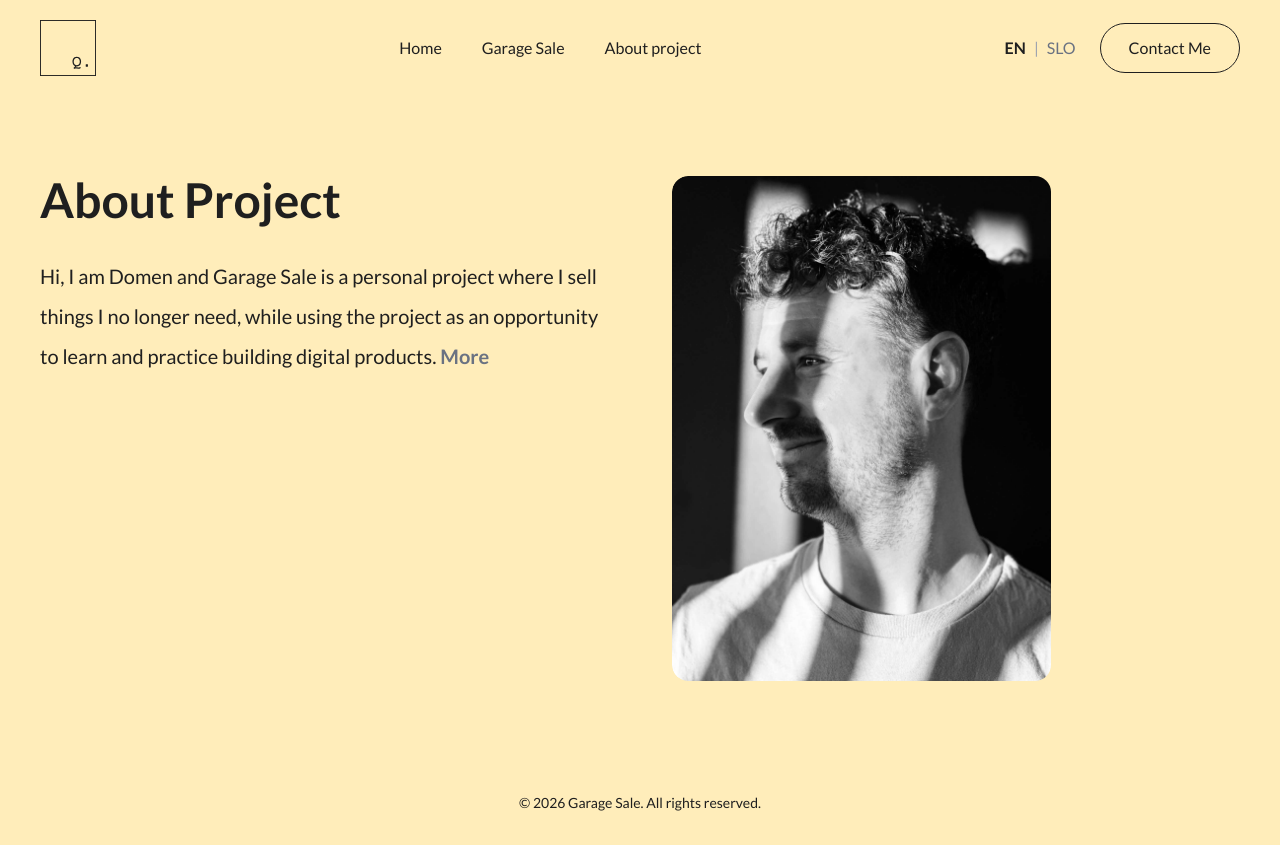
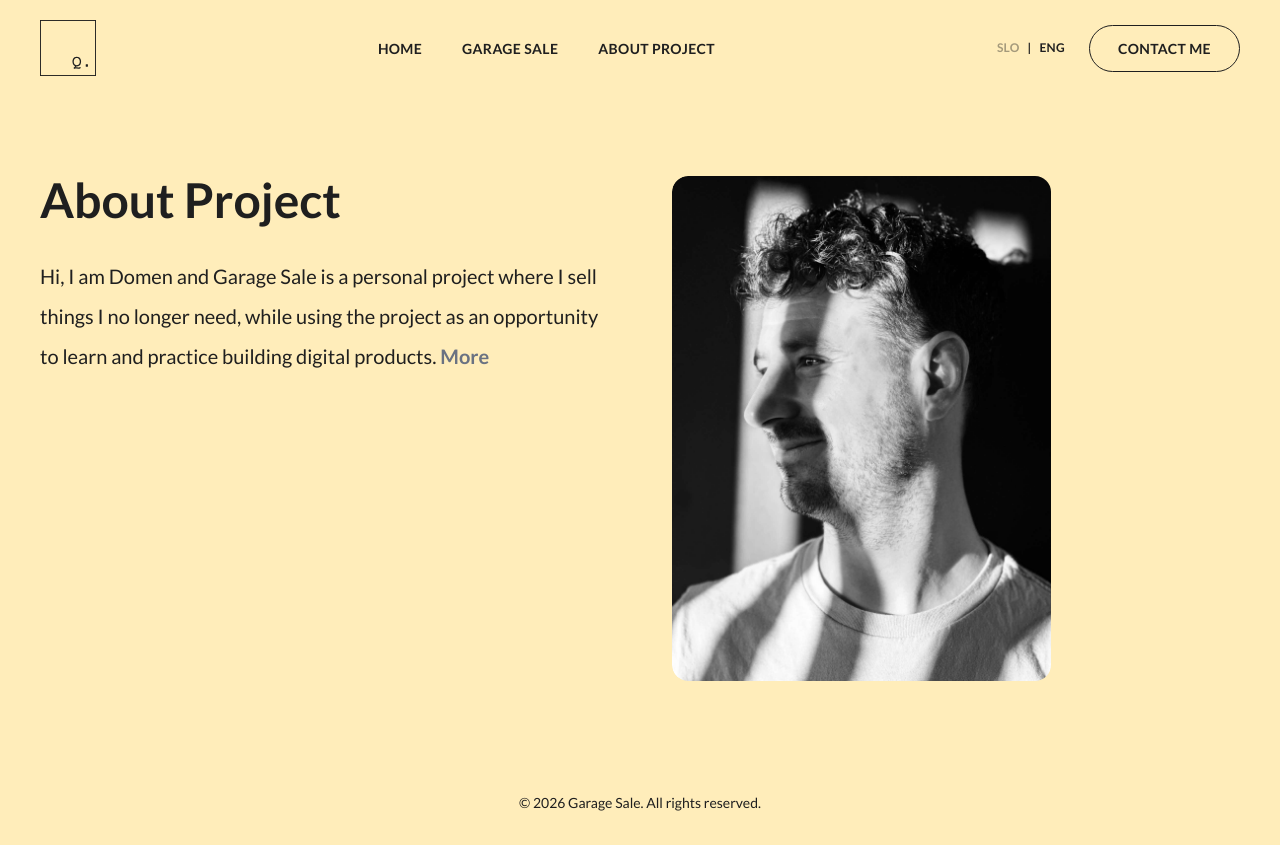
Before and after one commit to Mender92/garage-sale, a React (Vite) app: page /about in a window 1280 px wide. Built offline with nearby package versions, Linux system fonts and the light colour scheme.

Commit message:
Update navbar language switcher and styling

```diff
--- a/src/App.jsx
+++ b/src/App.jsx
@@ -1,3 +1,4 @@
+import { useState } from "react";
 import { Routes, Route } from "react-router-dom";
 
 import Layout from "./components/layout/Layout";
@@ -8,13 +9,19 @@ import GarageSale from "./pages/GarageSale";
 import Product from "./pages/Product";
 import Contact from "./pages/Contact";
 
-console.log("Product:", Product);
-console.log("Type of Product:", typeof Product);
+function App() {
+  const [language, setLanguage] = useState("en");
 
-function App() {
   return (
     <Routes>
-      <Route element={<Layout />}>
+      <Route
+        element={
+          <Layout
+            language={language}
+            setLanguage={setLanguage}
+          />
+        }
+      >
         <Route path="/" element={<Home />} />
         <Route path="/about" element={<About />} />
         <Route path="/garage-sale" element={<GarageSale />} />
--- a/src/components/layout/Layout.jsx
+++ b/src/components/layout/Layout.jsx
@@ -1,19 +1,24 @@
-import { useState } from "react";
 import { Outlet } from "react-router-dom";
 import Container from "./Container";
 import Navbar from "./Navbar";
 import Footer from "./Footer";
 
-function Layout() {
-  const [language, setLanguage] = useState("en");
-
+function Layout({ language, setLanguage }) {
   return (
     <>
-      <Navbar language={language} setLanguage={setLanguage} />
+      <Navbar
+        language={language}
+        setLanguage={setLanguage}
+      />
 
       <Container>
         <main className="pt-24">
-          <Outlet context={{ language }} />
+          <Outlet
+            context={{
+              language,
+              setLanguage,
+            }}
+          />
         </main>
 
         <Footer />
--- a/src/components/layout/Navbar.jsx
+++ b/src/components/layout/Navbar.jsx
@@ -13,6 +13,7 @@ function Navbar({ language, setLanguage }) {
   return (
     <header className="fixed top-0 left-0 w-full bg-[#FFEDBA] z-50">
       <div className="max-w-[1280px] mx-auto px-6 lg:px-10 flex items-center justify-between h-24">
+
         {/* Logo */}
         <NavLink to="/" onClick={closeMenu}>
           <img
@@ -24,62 +25,83 @@ function Navbar({ language, setLanguage }) {
 
         {/* Desktop navigation */}
         <nav className="hidden md:block">
-          <ul className="flex gap-10 text-[16px] font-normal">
+          <ul className="flex gap-10 text-[14px] font-bold uppercase tracking-wide">
+
             <li>
-              <NavLink to="/">{t.home}</NavLink>
+              <NavLink
+                to="/"
+                className="transition-opacity duration-200 hover:opacity-60"
+              >
+                {t.home}
+              </NavLink>
             </li>
 
             <li>
-              <NavLink to="/garage-sale">{t.garageSale}</NavLink>
+              <NavLink
+                to="/garage-sale"
+                className="transition-opacity duration-200 hover:opacity-60"
+              >
+                {t.garageSale}
+              </NavLink>
             </li>
 
             <li>
-              <NavLink to="/about">{t.about}</NavLink>
+              <NavLink
+                to="/about"
+                className="transition-opacity duration-200 hover:opacity-60"
+              >
+                {t.about}
+              </NavLink>
             </li>
+
           </ul>
         </nav>
 
-        {/* Right side */}
+        {/* Language + Contact */}
         <div className="hidden md:flex items-center gap-6">
+
           {/* Language switcher */}
-          <div className="flex items-center gap-2 text-[16px]">
-            <button
-              type="button"
-              onClick={() => setLanguage("en")}
-              className={
-                language === "en"
-                  ? "font-bold"
-                  : "text-gray-500 hover:text-[#1F1F1F] transition"
-              }
-            >
-              EN
-            </button>
-
-            <span className="text-gray-400">|</span>
+          <div className="flex items-center gap-2 text-[12px] font-bold uppercase tracking-wide">
 
             <button
               type="button"
               onClick={() => setLanguage("sl")}
-              className={
+              className={`transition-opacity duration-200 ${
                 language === "sl"
-                  ? "font-bold"
-                  : "text-gray-500 hover:text-[#1F1F1F] transition"
-              }
+                  ? "opacity-100"
+                  : "opacity-40 hover:opacity-70"
+              }`}
             >
               SLO
             </button>
+
+            <span>|</span>
+
+            <button
+              type="button"
+              onClick={() => setLanguage("en")}
+              className={`transition-opacity duration-200 ${
+                language === "en"
+                  ? "opacity-100"
+                  : "opacity-40 hover:opacity-70"
+              }`}
+            >
+              ENG
+            </button>
+
           </div>
 
-          {/* Contact button */}
+          {/* Contact */}
           <NavLink
             to="/contact"
-            className="border border-[#1F1F1F] rounded-full px-7 py-3 hover:bg-[#1F1F1F] hover:text-white transition"
+            className="border border-[#1F1F1F] rounded-full px-7 py-3 text-[14px] font-bold uppercase tracking-wide transition-all duration-200 hover:bg-[#1F1F1F] hover:text-white"
           >
             {t.contact}
           </NavLink>
+
         </div>
 
-        {/* Mobile hamburger */}
+        {/* Mobile menu button */}
         <button
           type="button"
           className="md:hidden text-3xl"
@@ -92,68 +114,89 @@ function Navbar({ language, setLanguage }) {
         {/* Mobile menu */}
         {isOpen && (
           <div className="absolute top-full left-0 w-full bg-[#FFEDBA] shadow-lg rounded-2xl p-6 md:hidden z-50">
+
             <nav>
-              <ul className="flex flex-col gap-6 text-lg">
+              <ul className="flex flex-col gap-6 text-[14px] font-bold uppercase tracking-wide">
+
                 <li>
-                  <NavLink to="/" onClick={closeMenu}>
+                  <NavLink
+                    to="/"
+                    onClick={closeMenu}
+                    className="transition-opacity duration-200 hover:opacity-60"
+                  >
                     {t.home}
                   </NavLink>
                 </li>
 
                 <li>
-                  <NavLink to="/garage-sale" onClick={closeMenu}>
+                  <NavLink
+                    to="/garage-sale"
+                    onClick={closeMenu}
+                    className="transition-opacity duration-200 hover:opacity-60"
+                  >
                     {t.garageSale}
                   </NavLink>
                 </li>
 
                 <li>
-                  <NavLink to="/about" onClick={closeMenu}>
+                  <NavLink
+                    to="/about"
+                    onClick={closeMenu}
+                    className="transition-opacity duration-200 hover:opacity-60"
+                  >
                     {t.about}
                   </NavLink>
+                </li>
+
+                {/* Language */}
+                <li>
+                  <div className="flex items-center gap-2 text-[12px] font-bold uppercase tracking-wide">
+
+                    <button
+                      type="button"
+                      onClick={() => setLanguage("sl")}
+                      className={`transition-opacity duration-200 ${
+                        language === "sl"
+                          ? "opacity-100"
+                          : "opacity-40"
+                      }`}
+                    >
+                      SLO
+                    </button>
+
+                    <span>|</span>
+
+                    <button
+                      type="button"
+                      onClick={() => setLanguage("en")}
+                      className={`transition-opacity duration-200 ${
+                        language === "en"
+                          ? "opacity-100"
+                          : "opacity-40"
+                      }`}
+                    >
+                      ENG
+                    </button>
+
+                  </div>
                 </li>
 
                 <li>
                   <NavLink
                     to="/contact"
                     onClick={closeMenu}
-                    className="inline-block border border-[#1F1F1F] rounded-full px-6 py-3 text-center"
+                    className="inline-block border border-[#1F1F1F] rounded-full px-6 py-3 text-[14px] uppercase tracking-wide transition-all duration-200 hover:bg-[#1F1F1F] hover:text-white"
                   >
                     {t.contact}
                   </NavLink>
                 </li>
 
-                {/* Mobile language switcher */}
-                <li className="flex items-center gap-2">
-                  <button
-                    type="button"
-                    onClick={() => setLanguage("en")}
-                    className={
-                      language === "en"
-                        ? "font-bold"
-                        : "text-gray-500"
-                    }
-                  >
-                    EN
-                  </button>
-
-                  <span className="text-gray-400">|</span>
-
-                  <button
-                    type="button"
-                    onClick={() => setLanguage("sl")}
-                    className={
-                      language === "sl"
-                        ? "font-bold"
-                        : "text-gray-500"
-                    }
-                  >
-                    SLO
-                  </button>
-                </li>
               </ul>
             </nav>
+
           </div>
         )}
+
       </div>
     </header>
   );
--- a/src/pages/About.jsx
+++ b/src/pages/About.jsx
@@ -79,7 +79,7 @@ function About() {
           <img
             src={profileImage}
             alt={t.imageAlt}
-            className="w-2/3 rounded-2xl object-cover"
+            className="w-2/3 rounded-2xl object-cover transition-transform duration-300 hover:scale-[1.02]"
           />
         </div>
 
```
